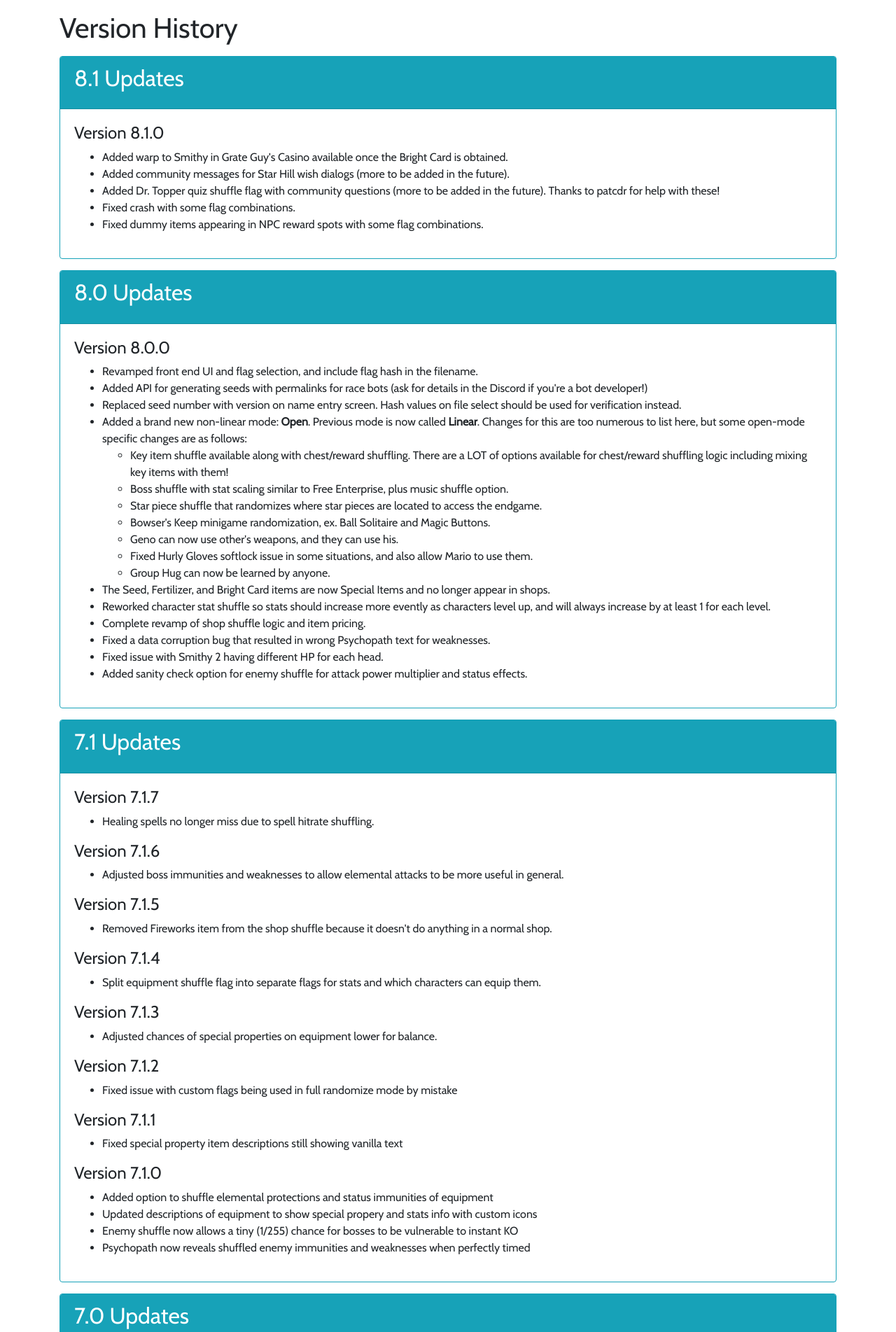
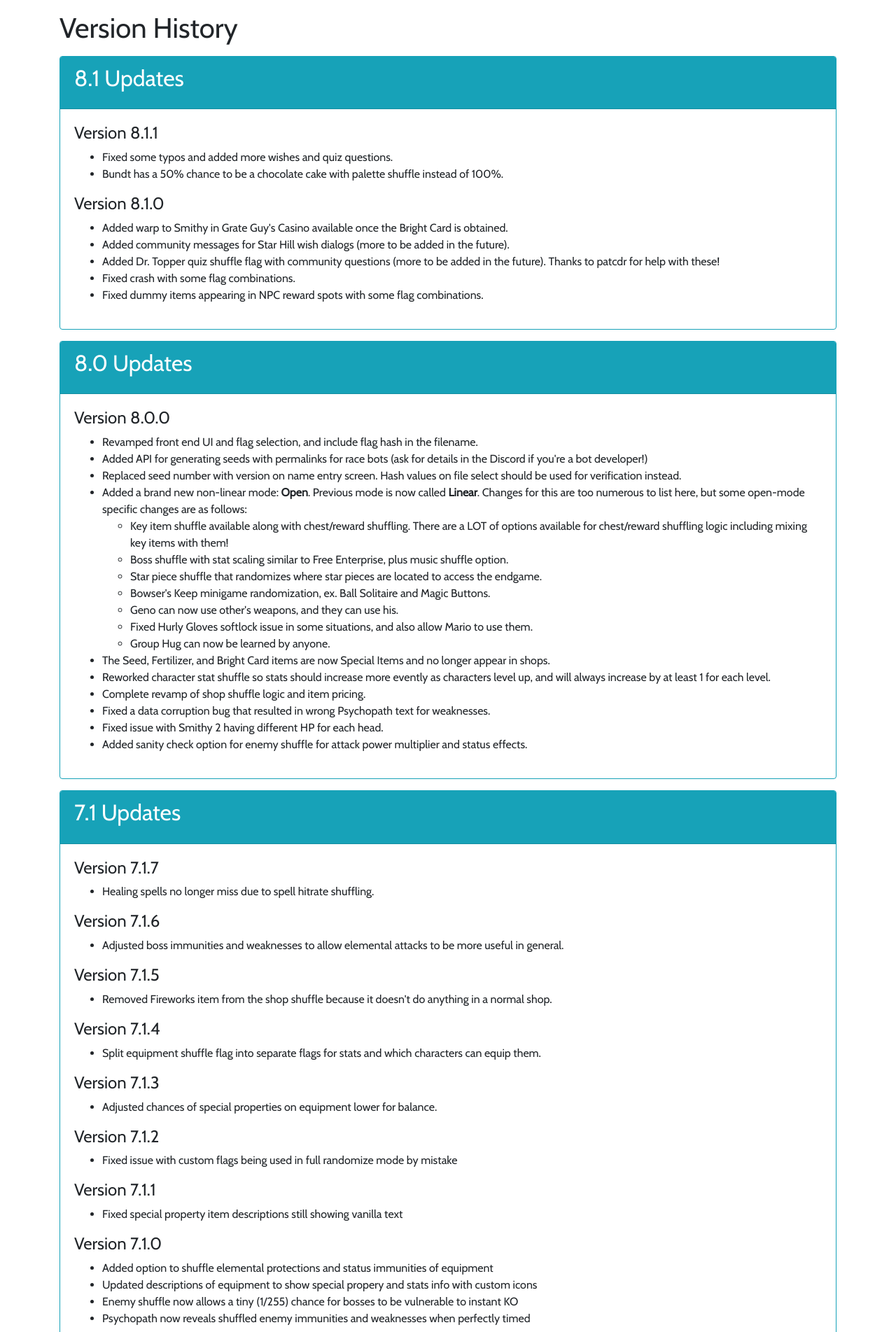
Before and after one commit to DorkmasterFlek/smrpg_web_randomizer, a Django app: template randomizer/templates/randomizer/updates.html in a window 1280 px wide. Shown: the part 66-1969 px from the top of the page at 70% size. Run offline with Django 3.2, Linux system fonts and the light colour scheme; the template is opened without the code that fills it, so the values that code supplies are empty; some libraries are stand-ins or nearby versions; some web fonts are replaced.

Commit message:
Update notes

```diff
--- a/randomizer/templates/randomizer/updates.html
+++ b/randomizer/templates/randomizer/updates.html
@@ -7,6 +7,11 @@
             <h2 class="card-title">8.1 Updates</h2>
         </div>
         <div class="card-body">
+            <h4>Version 8.1.1</h4>
+            <ul>
+                <li>Fixed some typos and added more wishes and quiz questions.</li>
+                <li>Bundt has a 50% chance to be a chocolate cake with palette shuffle instead of 100%.</li>
+            </ul>
             <h4>Version 8.1.0</h4>
             <ul>
                 <li>Added warp to Smithy in Grate Guy's Casino available once the Bright Card is obtained.</li>
```
